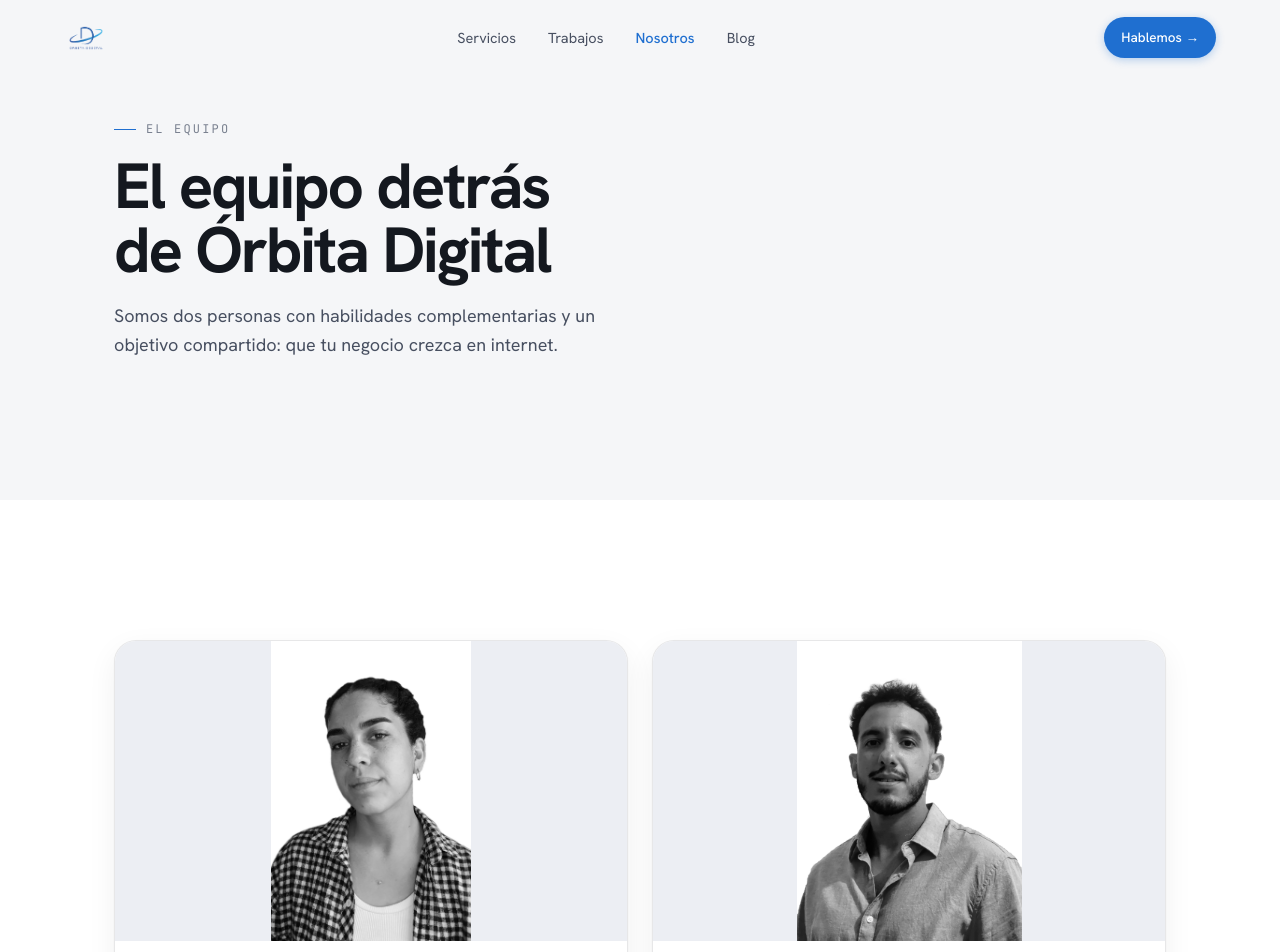
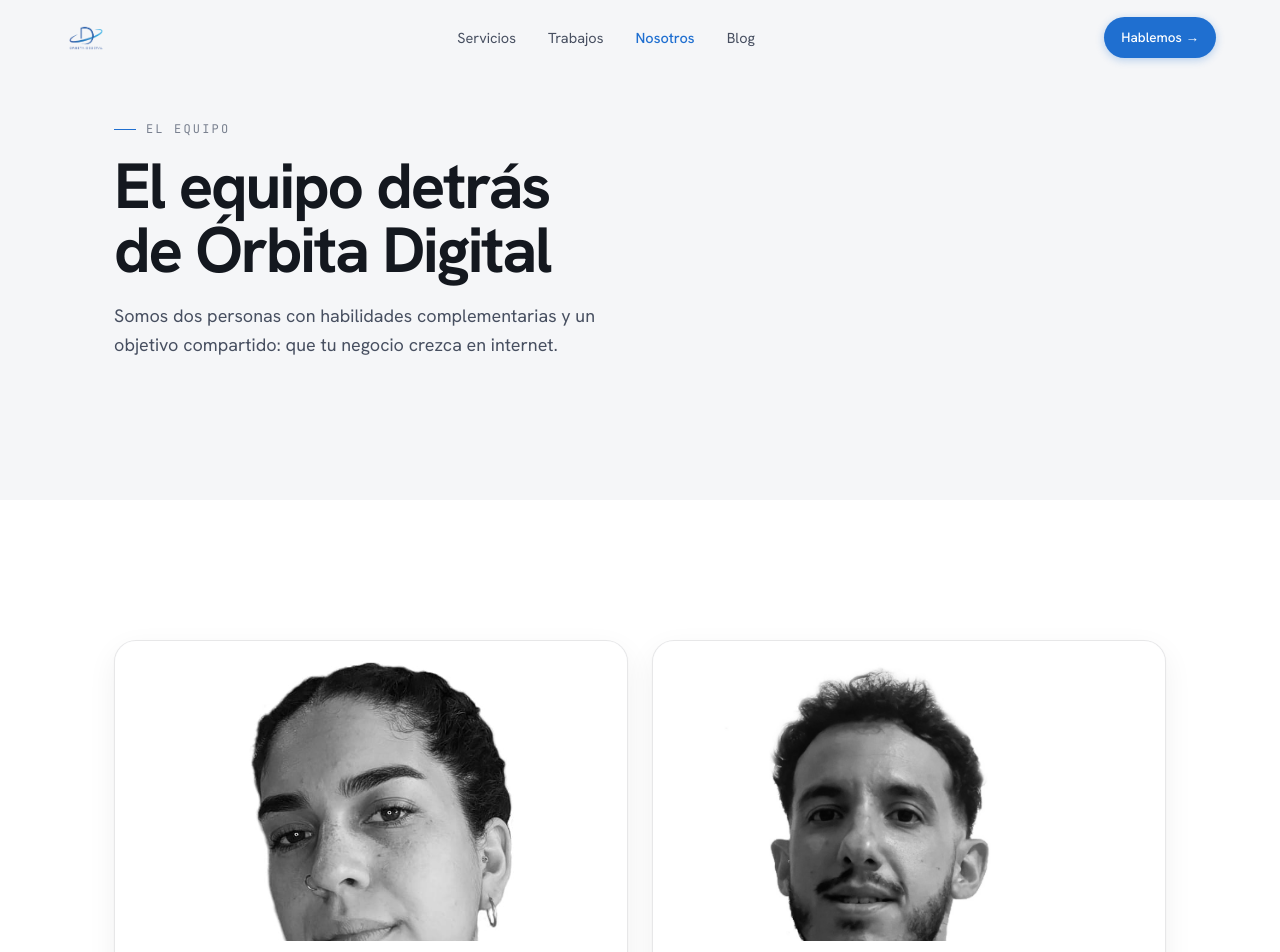
Before and after one commit to mauricioillobre-droid/orbita-digital, a Next.js app in the folder orbita-digital-v2/: page /nosotros in a window 1280 px wide. Shown: the top 952 px of the page. Built offline with nearby package versions, Linux system fonts and the light colour scheme.

Commit message:
fix: fotos nosotros cover + objectPosition center 15% sin bordes grises
Co-Authored-By: Claude Sonnet 4.6 <noreply@anthropic.com>

```diff
--- a/orbita-digital-v2/app/nosotros/page.tsx
+++ b/orbita-digital-v2/app/nosotros/page.tsx
@@ -108,7 +108,7 @@ export default function NosotrosPage() {
                     alt={person.alt}
                     width={600}
                     height={300}
-                    style={{ objectFit: 'contain', width: '100%', height: '100%' }}
+                    style={{ objectFit: 'cover', objectPosition: 'center 15%', width: '100%', height: '100%' }}
                     loading="lazy"
                     sizes="(max-width: 768px) 100vw, 50vw"
                   />
```
